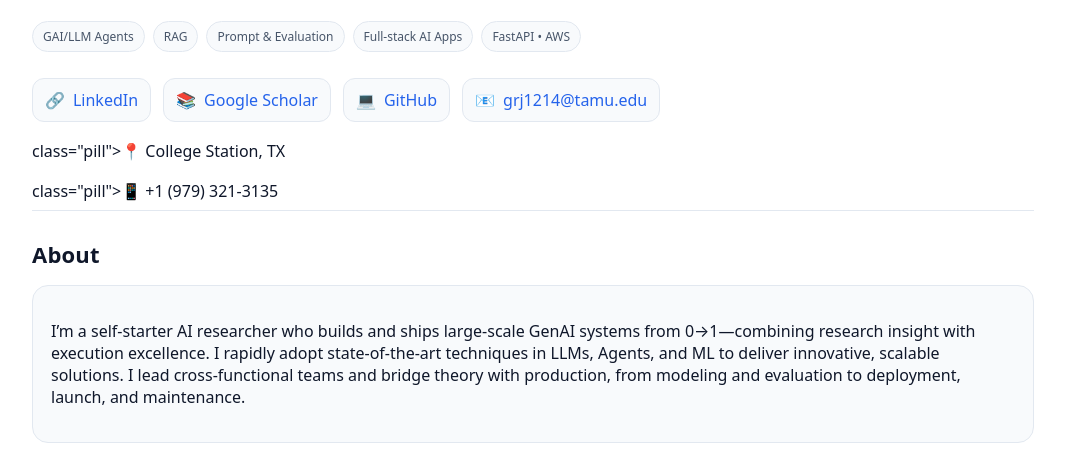
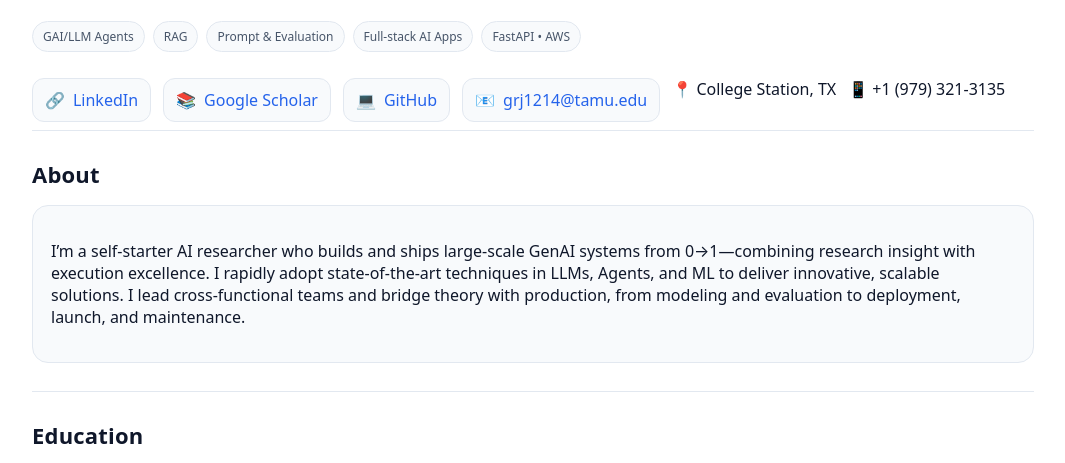
Before and after one commit to Siyuzhou11/RUJUN, a plain HTML site: page index.html in a window 1280 px wide. Shown: the part 300-763 px from the top of the page, without its empty margins (107-1172 px from the left). Drawn offline with Linux system fonts and the light colour scheme.

Commit message:
Update index.html

```diff
--- a/index.html
+++ b/index.html
@@ -124,9 +124,8 @@
         <a href="https://scholar.google.com/citations?user=itvDIHoAAAAJ&hl=en&oi=ao" aria-label="Google Scholar"><span>📚</span><span>Google Scholar</span></a>
         <a href="https://github.com/RJ-Heisenberg" aria-label="GitHub"><span>💻</span><span>GitHub</span></a>
         <a href="mailto:grj1214@tamu.edu" aria-label="Email"><span>📧</span><span>grj1214@tamu.edu</span></a>
-      </div>
-         <span> class="pill">📍 College Station, TX</span>
-         <span> class="pill">📱 +1 (979) 321‑3135</span>
+        <span>📍 College Station, TX</span>
+        <span>📱 +1 (979) 321‑3135</span>
       </div>
     </section>
 
```
